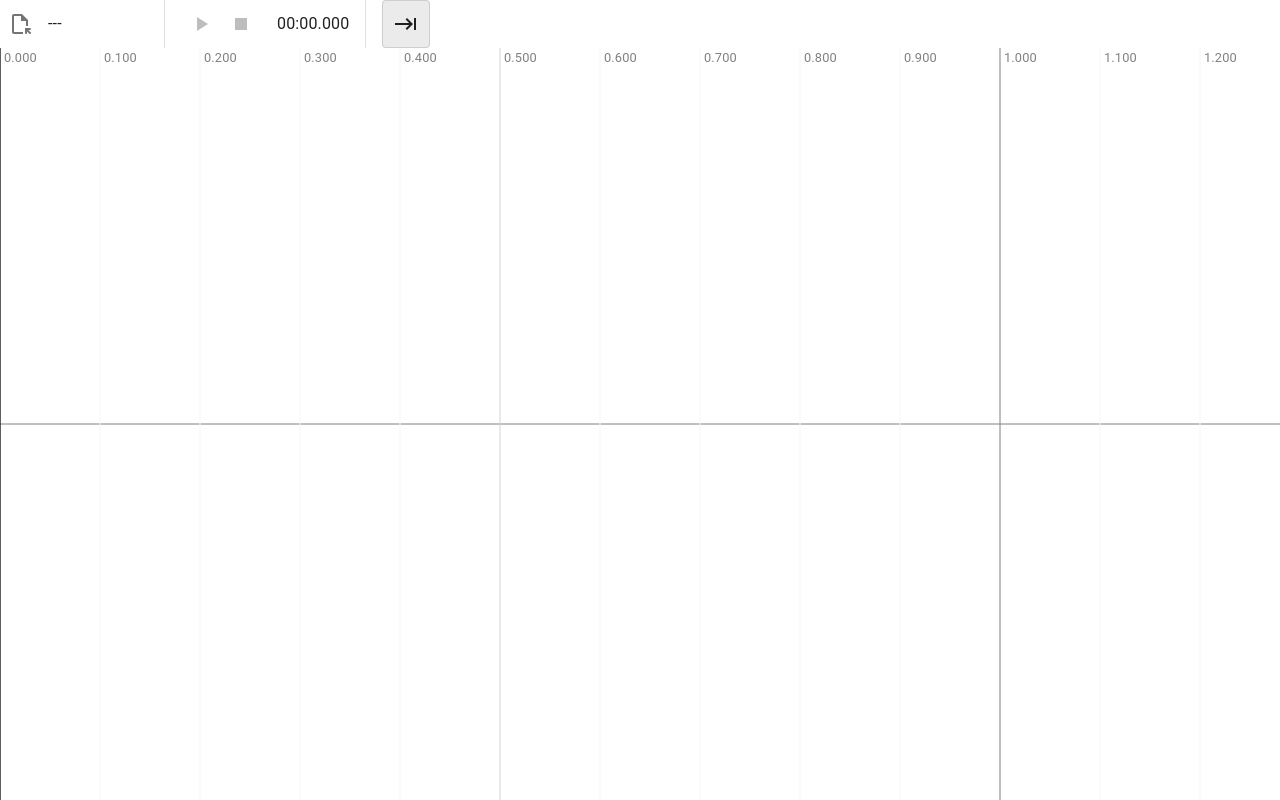
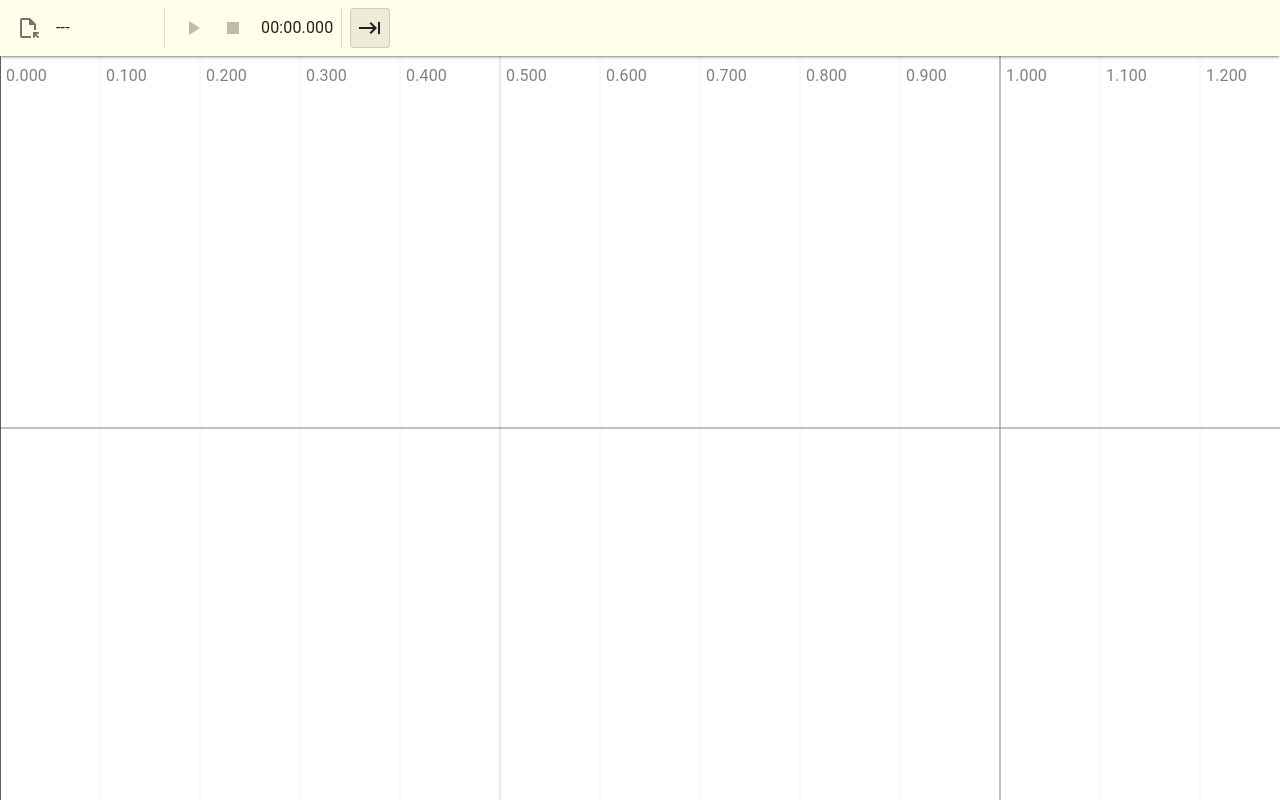
Before and after one commit to rerrahkr/voice-analyzer2, a React (Vite) app: page / in a window 1280 px wide. Built offline with nearby package versions, Linux system fonts and the light colour scheme.

Commit message:
Pretify visuals

```diff
--- a/src/App.tsx
+++ b/src/App.tsx
@@ -17,23 +17,38 @@ function App(): React.JSX.Element {
   useAnalyzeAudio();
 
   return (
-    <Stack direction="column" alignItems="stretch" width="1" height="100vh">
+    <Stack
+      direction="column"
+      sx={{
+        width: 1,
+        height: "100vh",
+        alignItems: "stretch",
+      }}
+    >
       <Stack
         component="header"
         direction="row"
-        gap={2}
-        alignItems="center"
-        justifyContent="left"
+        sx={{
+          p: 1,
+          gap: 1,
+          alignItems: "center",
+          justifyContent: "left",
+          flexWrap: "wrap",
+          backgroundColor: "#ffffea",
+          boxShadow: 2,
+          zIndex: 100,
+        }}
       >
         <AudioLoadComponent />
-        <Divider orientation="vertical" />
+        <Divider orientation="vertical" flexItem />
         <TransportController
           audioContextCurrentTimeGetter={getAudioContextCurrentTime}
         />
         <TransportMeter playingPositionGetter={getPlayingPosition} />
-        <Divider orientation="vertical" />
+        <Divider orientation="vertical" flexItem />
         <ViewsController />
       </Stack>
+
       <WaveView playingPositionGetter={getPlayingPosition} />
     </Stack>
   );
--- a/src/features/control-views/components/ViewsController.tsx
+++ b/src/features/control-views/components/ViewsController.tsx
@@ -3,6 +3,7 @@ import {
   useViewShouldFollowPlayback,
 } from "@/hooks";
 import KeyboardTabIcon from "@mui/icons-material/KeyboardTab";
+import { Tooltip } from "@mui/material";
 import ToggleButton from "@mui/material/ToggleButton";
 import ToggleButtonGroup from "@mui/material/ToggleButtonGroup";
 import React from "react";
@@ -16,17 +17,20 @@ export const ViewsController = React.memo((): React.JSX.Element => {
   const shouldFollowPlayback = useViewShouldFollowPlayback();
   return (
     <ToggleButtonGroup
+      size="small"
       value={[shouldFollowPlayback ? BUTTON_NAMES.followPlayback : undefined]}
       onChange={() => {
         toggleFollowPlayback();
       }}
     >
-      <ToggleButton
-        value={BUTTON_NAMES.followPlayback}
-        aria-label="toggleFollowPlayback"
-      >
-        <KeyboardTabIcon />
-      </ToggleButton>
+      <Tooltip title="Follow Playback">
+        <ToggleButton
+          value={BUTTON_NAMES.followPlayback}
+          aria-label="followPlayback"
+        >
+          <KeyboardTabIcon />
+        </ToggleButton>
+      </Tooltip>
     </ToggleButtonGroup>
   );
 });
--- a/src/features/load-audio/components/AudioLoadComponent.tsx
+++ b/src/features/load-audio/components/AudioLoadComponent.tsx
@@ -1,35 +1,38 @@
+import { Tooltip } from "@mui/material";
 import Stack from "@mui/material/Stack";
 import Typography from "@mui/material/Typography";
-import type React from "react";
+import React from "react";
 import { useLoadAudio } from "../hooks";
 import { FileInputButton } from "./FileInputButton";
 
-export function AudioLoadComponent(): React.JSX.Element {
+export const AudioLoadComponent = React.memo((): React.JSX.Element => {
   const { fileName, handleFileChange } = useLoadAudio();
 
   return (
     <Stack direction="row" gap={1} alignItems="center" justifyContent="center">
+      <Tooltip title="Open">
+        <span>
           <FileInputButton
             id="fileInput"
             variant="contained"
             accept=".wav"
             forceChange
             onChange={handleFileChange}
-      >
-        Open
-      </FileInputButton>
+          />
+        </span>
+      </Tooltip>
       <Typography
         component="label"
         htmlFor="fileInput"
-        overflow="hidden"
-        whiteSpace="nowrap"
-        textOverflow="ellipsis"
         sx={{
           width: 100,
+          overflow: "hidden",
+          whiteSpace: "nowrap",
+          textOverflow: "ellipsis",
         }}
       >
         {fileName || "---"}
       </Typography>
     </Stack>
   );
-}
+});
--- a/src/features/transport-audio/components/TransportController.tsx
+++ b/src/features/transport-audio/components/TransportController.tsx
@@ -10,6 +10,7 @@ import PlayArrowIcon from "@mui/icons-material/PlayArrow";
 import StopIcon from "@mui/icons-material/Stop";
 import ButtonGroup from "@mui/material/ButtonGroup";
 import IconButton from "@mui/material/IconButton";
+import Tooltip from "@mui/material/Tooltip";
 import React from "react";
 import { useCallback } from "react";
 
@@ -36,19 +37,28 @@ export const TransportController = React.memo(
     }, [transportState, play, pause, getCurrentTime]);
 
     const disabled = audio === undefined;
+    const shouldDisplayPause = transportState === "playing";
 
     return (
       <ButtonGroup>
+        <Tooltip title={shouldDisplayPause ? "Pause" : "Play"}>
+          <span>
             <IconButton
               onClick={handlePlayPauseButtonClick}
               aria-label="playOrPause"
               disabled={disabled}
             >
-          {transportState === "playing" ? <PauseIcon /> : <PlayArrowIcon />}
+              {shouldDisplayPause ? <PauseIcon /> : <PlayArrowIcon />}
             </IconButton>
+          </span>
+        </Tooltip>
+        <Tooltip title="Stop">
+          <span>
             <IconButton onClick={stop} aria-label="stop" disabled={disabled}>
               <StopIcon />
             </IconButton>
+          </span>
+        </Tooltip>
       </ButtonGroup>
     );
   }
--- a/src/features/wave-view/draw.ts
+++ b/src/features/wave-view/draw.ts
@@ -67,16 +67,6 @@ export function drawGrid(
   scrollOffset: number
 ) {
   const { width, height } = context.canvas;
-  const centerY = height / 2;
-
-  // Draw zero-line.
-  context.strokeStyle = "grey";
-  context.lineWidth = 1;
-
-  context.beginPath();
-  context.moveTo(0, centerY);
-  context.lineTo(width, centerY);
-  context.stroke();
 
   // Draw time lines.
   const styleWidth = context.canvas.getBoundingClientRect().width;
@@ -87,7 +77,7 @@ export function drawGrid(
   const timeRight = canvasXToTime(canvasRight);
 
   context.textBaseline = "top";
-  context.font = `0.8em ${getComputedStyle(context.canvas).fontFamily}`;
+  context.font = `1em ${getComputedStyle(context.canvas).fontFamily}`;
   context.fillStyle = "grey";
 
   const GRID_TIME = 0.1;
@@ -105,13 +95,24 @@ export function drawGrid(
     }
 
     const x = Math.round((time - timeLeft) * WIDTH_PIXEL_RATE);
-    context.fillText(time.toFixed(3), x + 4, 4);
+    context.fillText(time.toFixed(3), x + 6, 12);
 
     context.beginPath();
     context.moveTo(x, 0);
     context.lineTo(x, height);
     context.stroke();
   }
+
+  // Draw zero-line.
+  const centerY = height / 2;
+
+  context.strokeStyle = "grey";
+  context.lineWidth = 1;
+
+  context.beginPath();
+  context.moveTo(0, centerY);
+  context.lineTo(width, centerY);
+  context.stroke();
 }
 
 export function drawWave(
```
Lines whose indentation alone changed are shown as unchanged.
